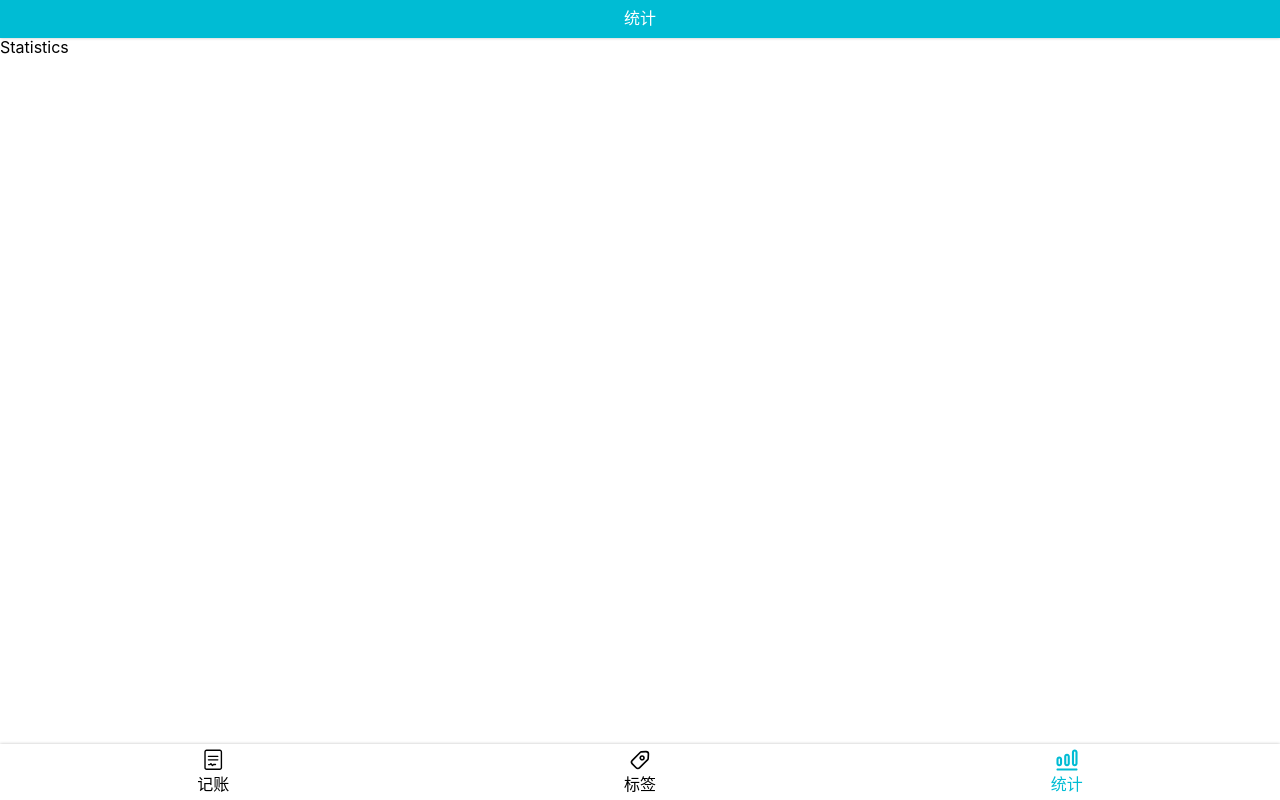
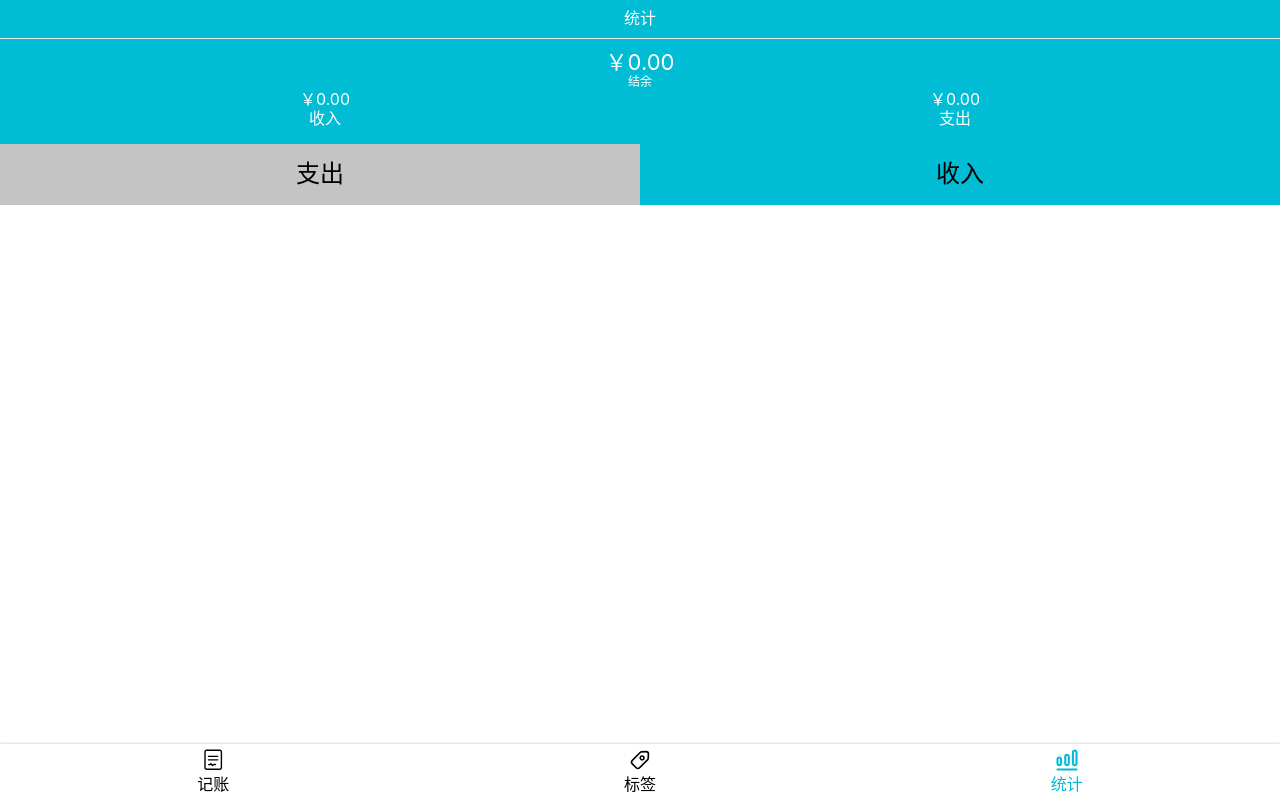
Before and after one commit to yingjieweb/charge2, a React app: page /#/statistics in a window 1280 px wide. Built offline with nearby package versions, Linux system fonts and the light colour scheme.

Commit message:
feat: develop Balance.tsx in statistics

```diff
--- /dev/null
+++ b/src/views/statistics/components/Balance.tsx
@@ -0,0 +1,56 @@
+import React from "react";
+import styled from "styled-components";
+import {useRecord} from "../../../scripts/useRecord";
+
+function Balance() {
+  const {records} = useRecord()
+
+  let income = 0
+  let spending = 0
+  records.map(item => {
+    if (item.category === '+') {
+      income += parseInt(item.amount)
+    } else {
+      spending += parseInt(item.amount)
+    }
+  })
+
+  return (
+      <Total>
+        <div className="top">
+          <div className="number">￥{(income + spending).toFixed(2)}</div>
+          <div className="text">结余</div>
+        </div>
+        <div className="bottom">
+          <div className="income">
+            <div className="number">￥{income.toFixed(2)}</div>
+            <div className="text">收入</div>
+          </div>
+          <div className="spending">
+            <div className="number">￥{spending.toFixed(2)}</div>
+            <div className="text">支出</div>
+          </div>
+        </div>
+      </Total>
+  )
+}
+
+export {Balance}
+
+const Total = styled.div`
+  padding: 10px;
+  color: #fff;
+  height: 106px;
+  background: #00BCD4;
+  border-top: 1px solid #eee;
+  .top {
+    text-align: center;
+    .number { font-size: 22px; }
+    .text { font-size: 12px; }
+  }
+  .bottom {
+    text-align: center;
+    display: flex;
+    justify-content: space-around;
+  }
+`;
--- a/src/views/statistics/index.tsx
+++ b/src/views/statistics/index.tsx
@@ -1,12 +1,19 @@
-import React from "react";
+import React, {useState} from "react";
 import Layout from "../../components/Layout";
+import {CategorySection} from "../money/components/CategorySection";
+import {Balance} from "./components/Balance";
 
-function Index() {
+function Statistics() {
+  const [category, setCategory] = useState('+' as '-' | '+')
+
   return (
       <Layout title={'统计'}>
-        Statistics
+        <Balance/>
+        {/*饼图*/}
+        <CategorySection value={category} onChange={(category) => setCategory(category)}/>
+        {/*折线图*/}
       </Layout>
   )
 }
 
-export default Index;
+export default Statistics;
```
